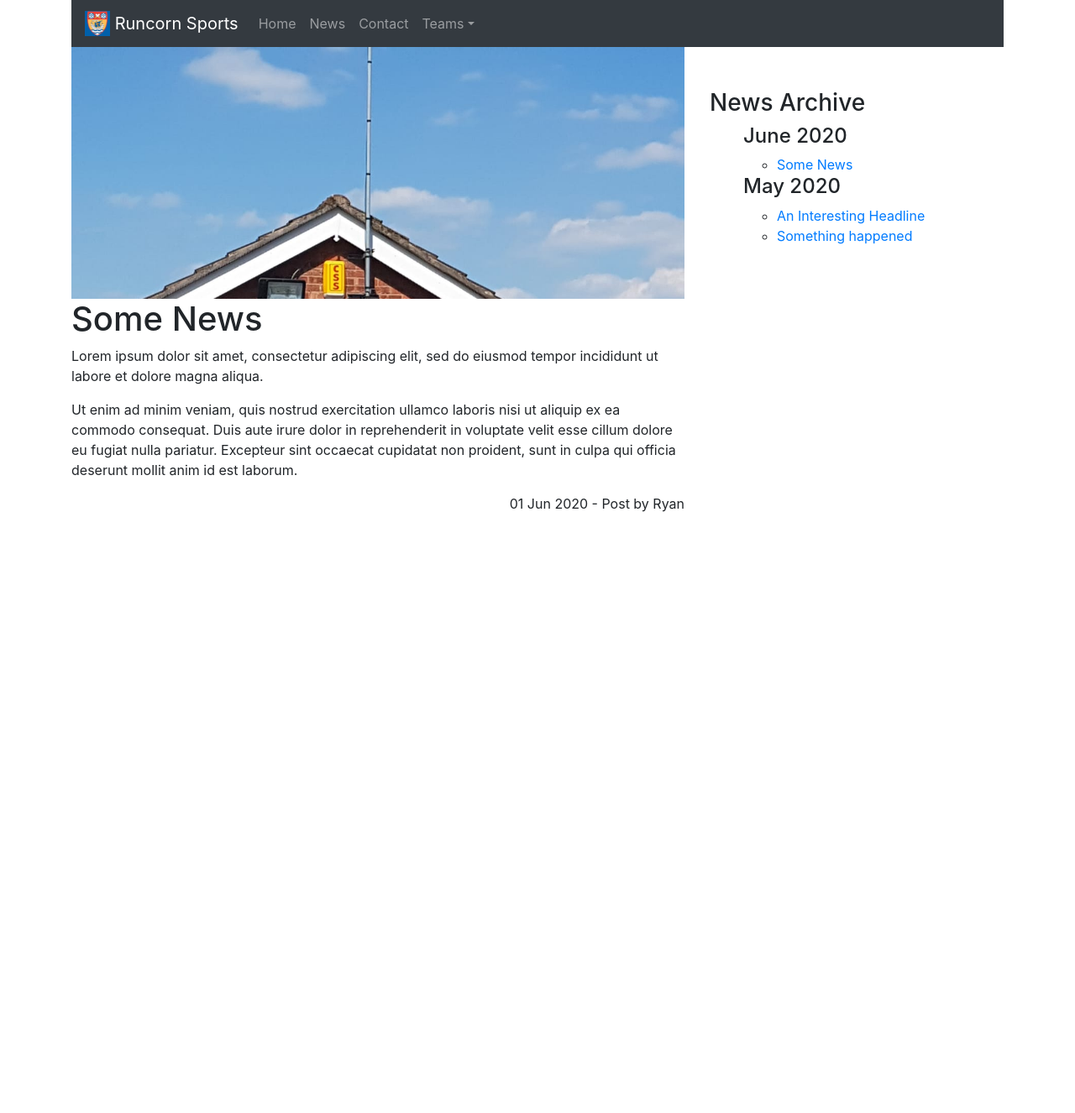
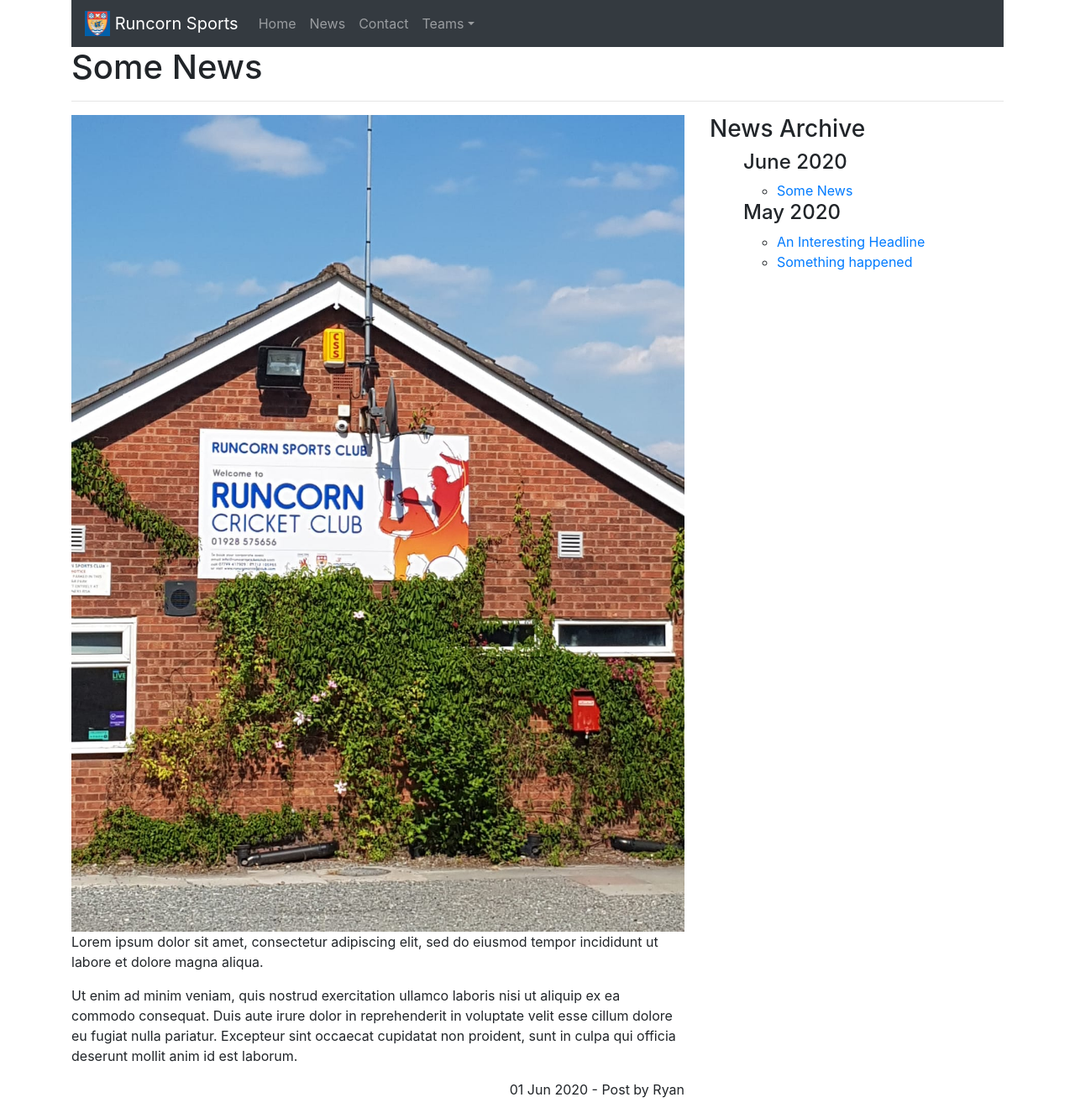
Before and after one commit to Runcornsports/Runcornsports.github.io, a Jekyll site: the page built from _posts/2020-06-01-more-news.md, in a window 1280 px wide. Shown: the whole page at 84% size. Built offline with Jekyll 4.4.1, drawn with Linux system fonts in a browser that asks for light colours; before the commit the page ends 900 px from its top, so only the background shows below that.

Commit message:
Update layouts for posts and news
* News layout now includes archive
* Post layout inherits from news layout and adds post info

```diff
--- a/_includes/news_archive.html
+++ b/_includes/news_archive.html
@@ -1,5 +1,5 @@
 
-<div style="padding-top: 50px">
+<div>
 <h3>News Archive</h3>
 <ul>
     {% for post in site.posts %}
--- /dev/null
+++ b/_layouts/news.html
@@ -0,0 +1,16 @@
+---
+layout: default
+---
+
+<div class="row">
+    <div class="col-md-12">
+        <h1>{{ page.title }}</h1>
+        <hr>
+    </div>
+    <div class="col-md-8">
+        {{ content }}
+    </div>
+    <div class="col-md-4">
+        {% include news_archive.html %}
+    </div>
+</div>
--- a/_layouts/post.html
+++ b/_layouts/post.html
@@ -1,16 +1,8 @@
 ---
-layout: default
+layout: news
 ---
-<div class="row">
-    <div class="col-md-8">
-        <div class="container-fluid p-0" style="height: 300px; text-align: center; overflow: hidden">
-            <img src="{{ page.image }}" class="img-fluid">
-        </div>
-        <h1>{{ page.title }}</h1>
-        {{ content }}
-        <p style="text-align: right;">{{ page.date | date_to_string }} - Post by {{ page.author }}</p>
-    </div>
-    <div class="col-md-4">
-        {% include news_archive.html %}
-    </div>
-</div>
+{% if page.image %}
+<img src="{{ page.image }}" class="img-fluid">
+{% endif %}
+{{ content }}
+<p style="text-align: right;">{{ page.date | date_to_string }} - Post by {{ page.author }}</p>
--- a/news.html
+++ b/news.html
@@ -1,9 +1,7 @@
 ---
-layout: default
-title: Blog
+layout: news
+title: Latest News
 ---
-<h1>Latest News</h1>
-
 <ul>
   {% for post in site.posts %}
     <li>
```
